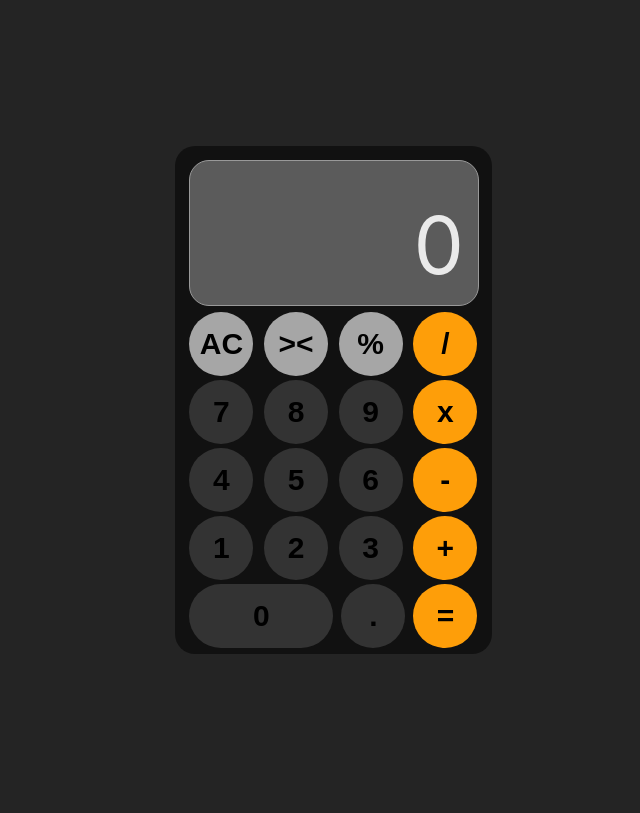
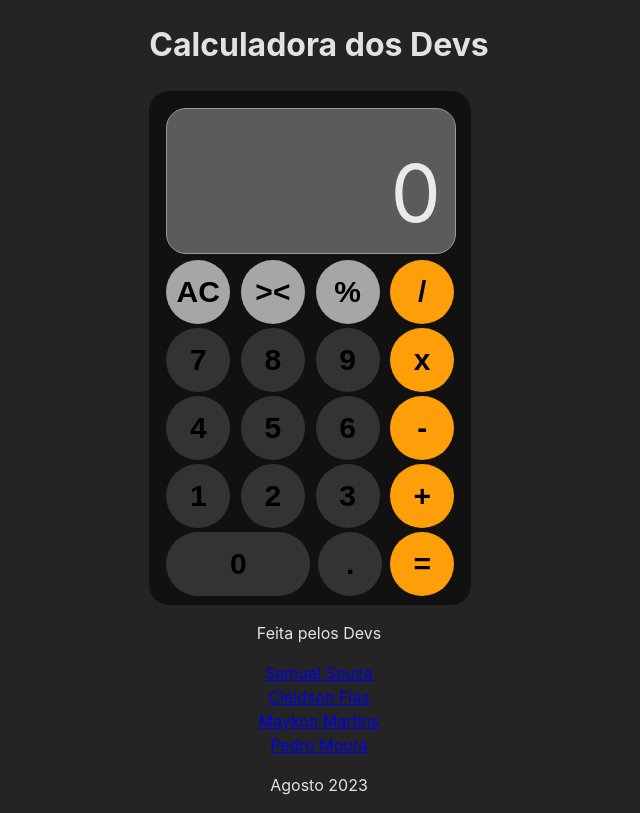
Before and after one commit to plfmoura/calculadora-dos-devs, a React (Vite) app: page / in a window 1280 px wide. Shown: the whole page, without its empty margins (321-961 px from the left). Built offline with nearby package versions, Linux system fonts and the light colour scheme.

Commit message:
feat: added calculator scripts
Co-authored-by: smksouza <smksouza.dev@gmail.com> CFias <cleidson.fias@hotmail.com> DevMartins03 <devmartins03@gmail.com>

```diff
--- a/src/App.css
+++ b/src/App.css
@@ -48,3 +48,9 @@
   cursor: pointer;
   font-size: 30px;
 }
+
+.footer-align {
+  display: flex;
+  flex-direction: column;
+  align-items: center;
+}
--- a/src/App.jsx
+++ b/src/App.jsx
@@ -49,6 +49,10 @@ function App() {
   };
 
   return (
+    <>
+    <header>
+      <h1>Calculadora dos Devs</h1>
+    </header>
       <main className='App-container'>
         <section className="calculator-display">
           <span className='calculator-result'>{count}</span>
@@ -86,6 +90,16 @@ function App() {
 
         </section>
       </main>
+      <footer className='footer-align'>
+        <p>Feita pelos Devs</p>
+        <a href='https://github.com/smksouza' target='blank'>Samuel Souza</a>
+        <a href='https://github.com/cfias'>Cleidson Fias</a>
+        <a href='https://github.com/devmartins03'>Maykon Martins</a>
+        <a href='https://github.com/plfmoura'>Pedro Moura</a>
+        <p>Agosto 2023</p>
+      </footer>
+    </>
+
   )
 }
 
```
Lines whose indentation alone changed are shown as unchanged.
